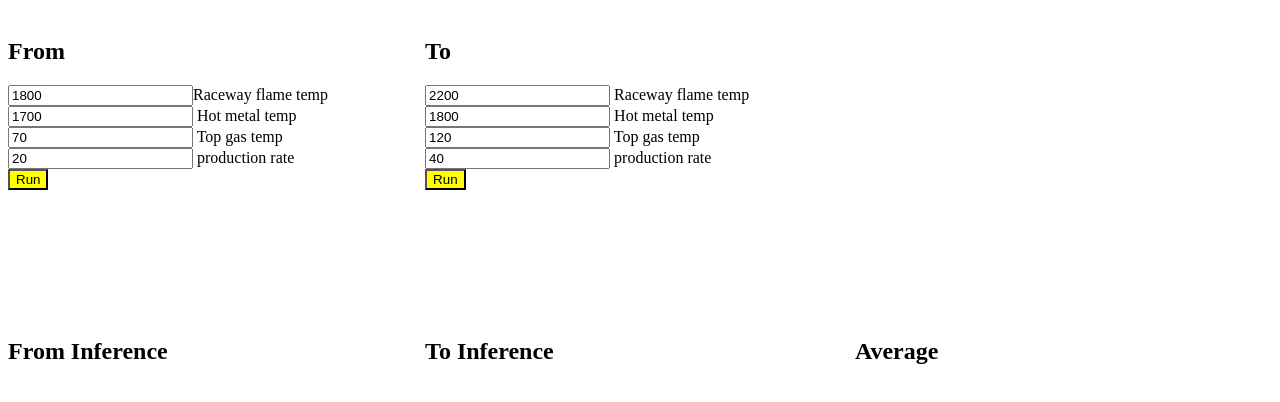
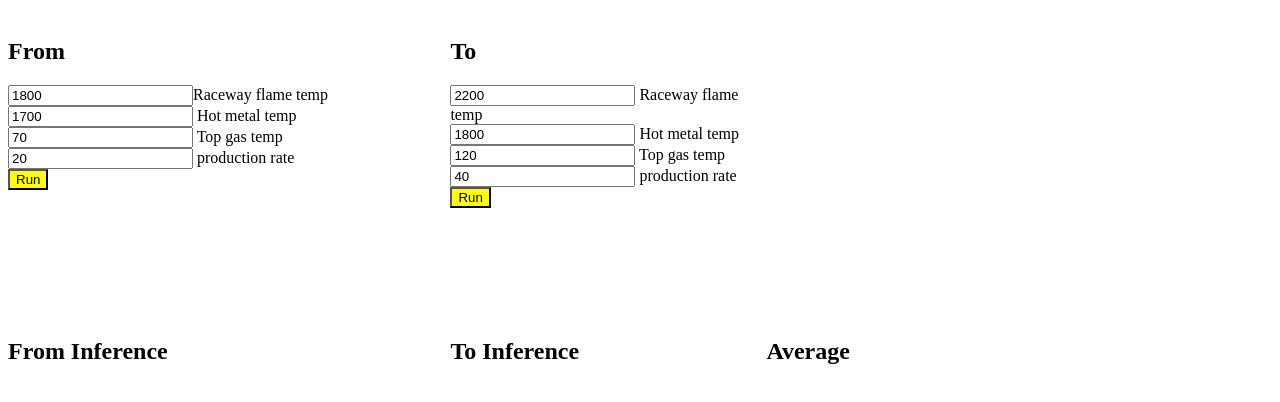
Before and after one commit to rcalix1/ConstraintsMLprediction, a plain HTML site: page Deployment/index.html in a window 1280 px wide. Shown: the part 48-450 px from the top of the page. Drawn offline with Linux system fonts and the light colour scheme.

Commit message:
Update index.html

```diff
--- a/Deployment/index.html
+++ b/Deployment/index.html
@@ -13,18 +13,24 @@
 
       #leftbox {
                 float:left;
-                width:33%;
+                width:35%;
                 height:300px;
       }
       #middlebox{
                 float:left;
-                width:33%;
+                width:25%;
                 height:300px;
         }
         #rightbox{
+                float:left;
+                width:25%;
+                height:300px;
+        }
+        #syntheticbox{
                 float:right;
                 width:33%;
                 height:300px;
+                border:red;
         }
         h1{
                 color:green;
```
